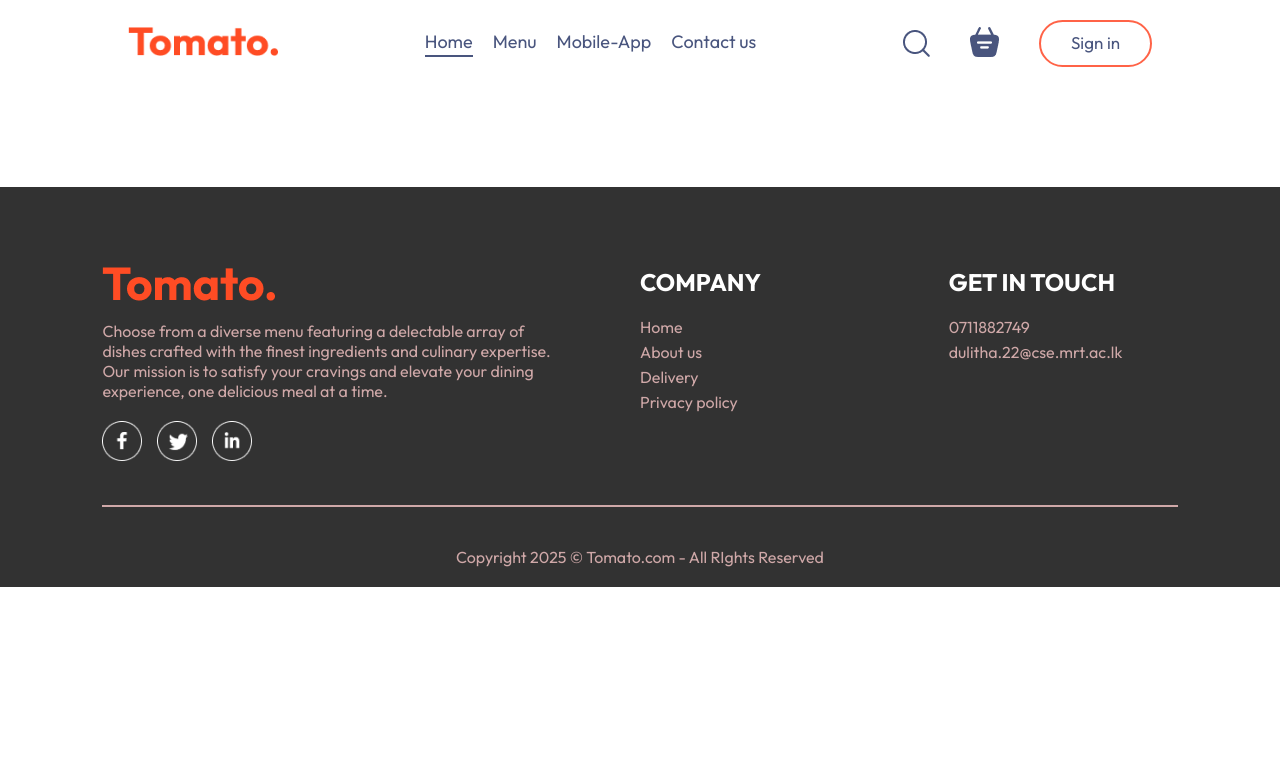
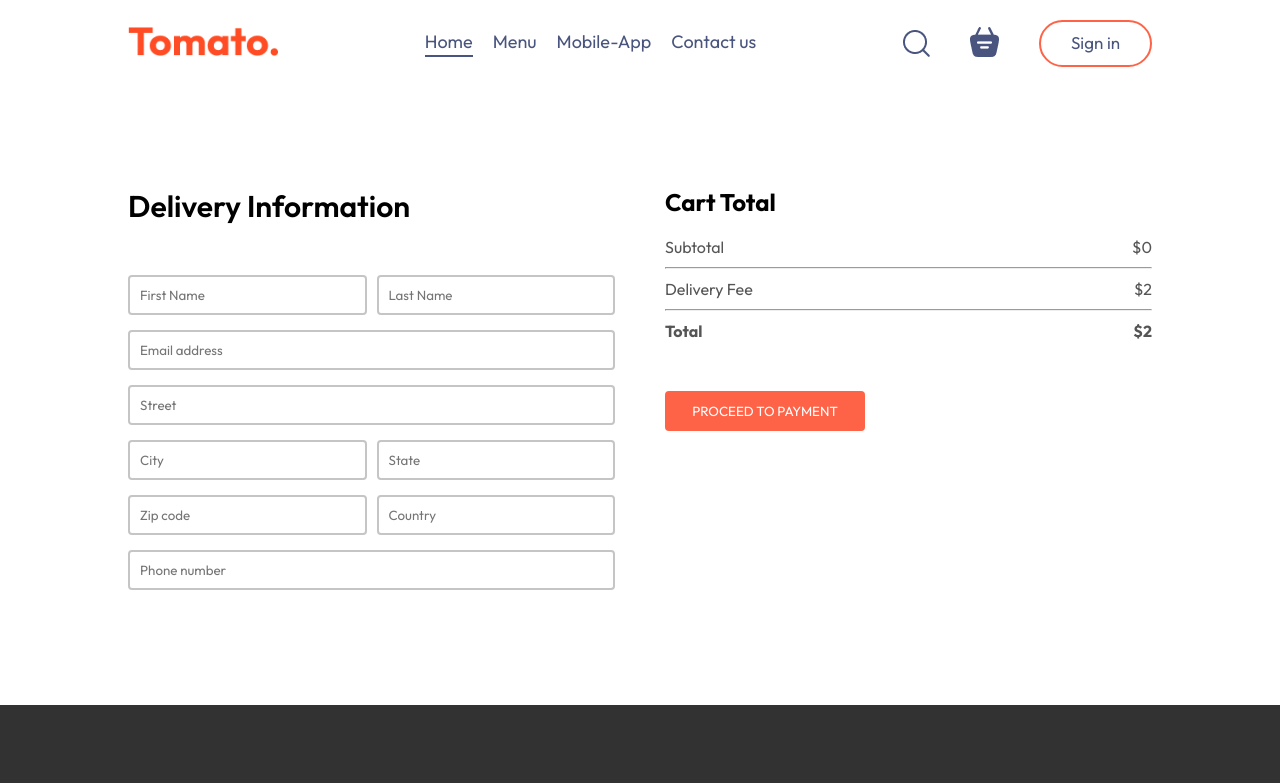
Before and after one commit to pererabsdt/Food_Delivery_Site, a React (Vite) app in the folder frontend/: page /order in a window 1280 px wide. Shown: the top 783 px of the page. Built offline with nearby package versions, Linux system fonts and the light colour scheme.

Commit message:
Complete client side of order page

```diff
--- a/frontend/src/pages/Cart/Cart.jsx
+++ b/frontend/src/pages/Cart/Cart.jsx
@@ -2,9 +2,13 @@
 import "./Cart.css";
 import { StoreContext } from "../../context/StoreContext";
 import { assets } from "../../assets/assets";
+import { useNavigate } from 'react-router-dom';
 
 const Cart = () => {
+
   const { cartItems, food_list, removeFromCart, addToCart, getTotalCartAmount } = useContext(StoreContext);
+
+  const navigate = useNavigate();
 
   return (
     <div>
@@ -77,7 +81,7 @@
               <b>${getTotalCartAmount() + 2}</b>
             </div>
           </div>
-          <button>PROCEED TO CHECKOUT</button>
+          <button onClick={()=>navigate('/order')}>PROCEED TO CHECKOUT</button>
         </div>
         <div className="class-promocode">
           <div>
--- a/frontend/src/pages/PlaceOrder/PlaceOrder.css
+++ b/frontend/src/pages/PlaceOrder/PlaceOrder.css
@@ -0,0 +1,41 @@
+.place-order{
+    display: flex;
+    align-items: start;
+    justify-content: space-between;
+    gap: 50px;
+    margin-top: 100px;
+}
+
+.place-order-left{
+    width: 100%;
+    max-width: max(30%, 500px);
+}
+
+.place-order-left .title{
+    font-size: 30px;
+    font-weight: 600;
+    margin-bottom: 50px;
+}
+
+.place-order-left input{
+    margin-bottom: 15px;
+    width: 100%;
+    padding: 10px;
+    border: 2px solid #c5c5c5;
+    border-radius: 4px;
+    outline-color: tomato;
+}
+
+.place-order-left .multi-fields{
+    display: flex;
+    gap: 10px;
+}
+
+.place-order-right {
+    width: 100%;
+    max-width: max(40%, 500px);
+}
+
+.place-order .cart-total button{
+    margin-top: 30px;
+}
--- a/frontend/src/pages/PlaceOrder/PlaceOrder.jsx
+++ b/frontend/src/pages/PlaceOrder/PlaceOrder.jsx
@@ -1,11 +1,55 @@
-import React from 'react'
+import React, { useContext } from 'react'
 import './PlaceOrder.css'
+import { StoreContext } from '../../context/StoreContext'
 
 const PlaceOrder = () => {
+
+  const {getTotalCartAmount} = useContext(StoreContext);
+
   return (
-    <div>
+    <form className='place-order'>
+      <div className="place-order-left">
+        <p className="title">Delivery Information</p>
+        <div className="multi-fields">
+          <input type="text" placeholder='First Name'/>
+          <input type="text" placeholder='Last Name'/>
+        </div>
+        <input type="email" placeholder='Email address'/>
+        <input type="text" placeholder='Street'/>
+        <div className="multi-fields">
+          <input type="text" placeholder='City'/>
+          <input type="text" placeholder='State'/>
+        </div>
+        <div className="multi-fields">
+          <input type="text" placeholder='Zip code'/>
+          <input type="text" placeholder='Country'/>
+        </div>
+        <input type="text" placeholder='Phone number'/>
+      </div>
+      <div className="place-order-right">
+        <div className="cart-total">
+          <h2>Cart Total</h2>
+          <div>
+            <div className="cart-total-details">
+              <p>Subtotal</p>
+              <p>${getTotalCartAmount()}</p>
+            </div>
+            <hr />
+            <div className="cart-total-details">
+              <p>Delivery Fee</p>
+              <p>${2}</p>
+            </div>
+            <hr />
+            <div className="cart-total-details">
+              <b>Total</b>
+              <b>${getTotalCartAmount() + 2}</b>
+            </div>
+          </div>
+          <button>PROCEED TO PAYMENT</button>
+        </div>
+      </div>
 
-    </div>
+    </form>
   )
 }
 
```
